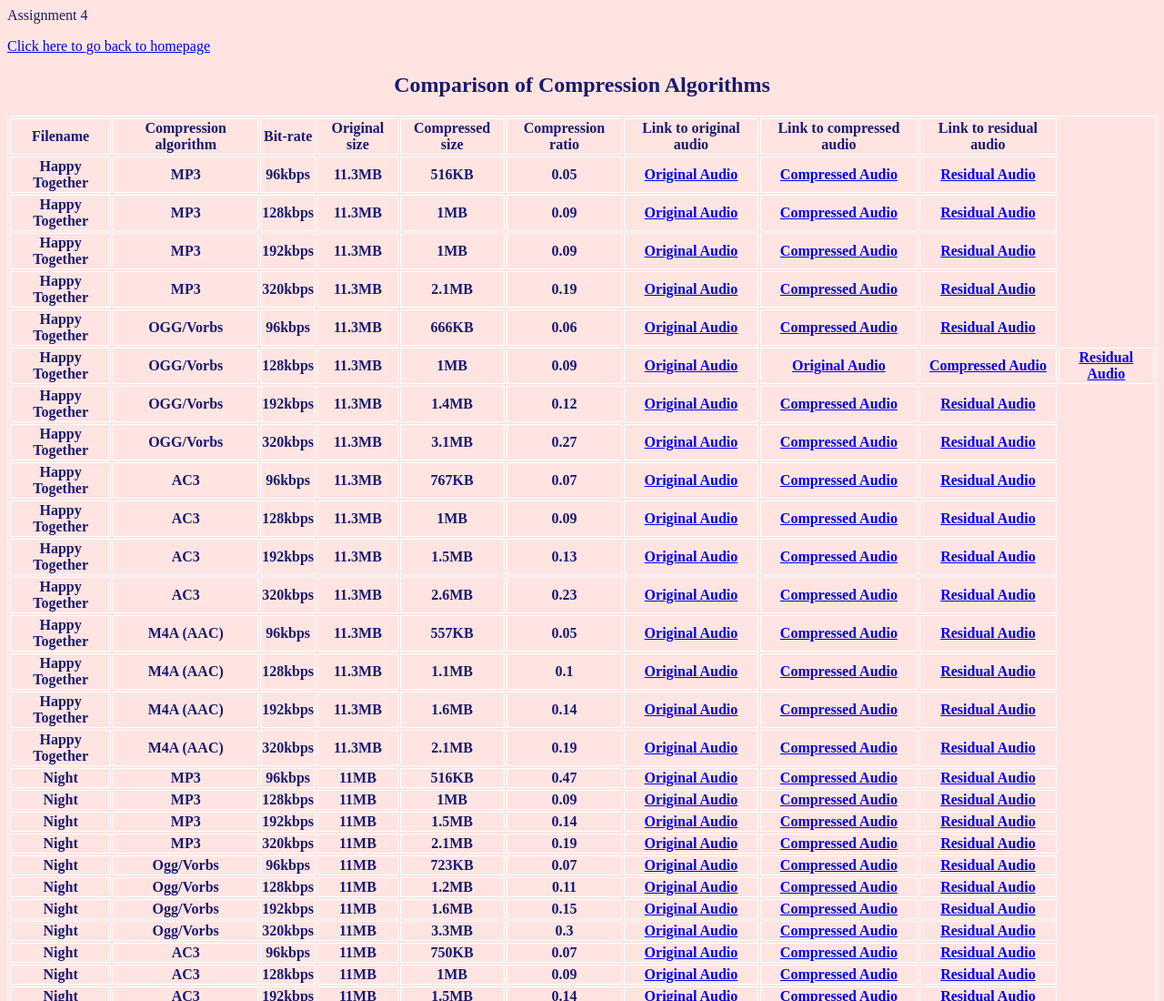
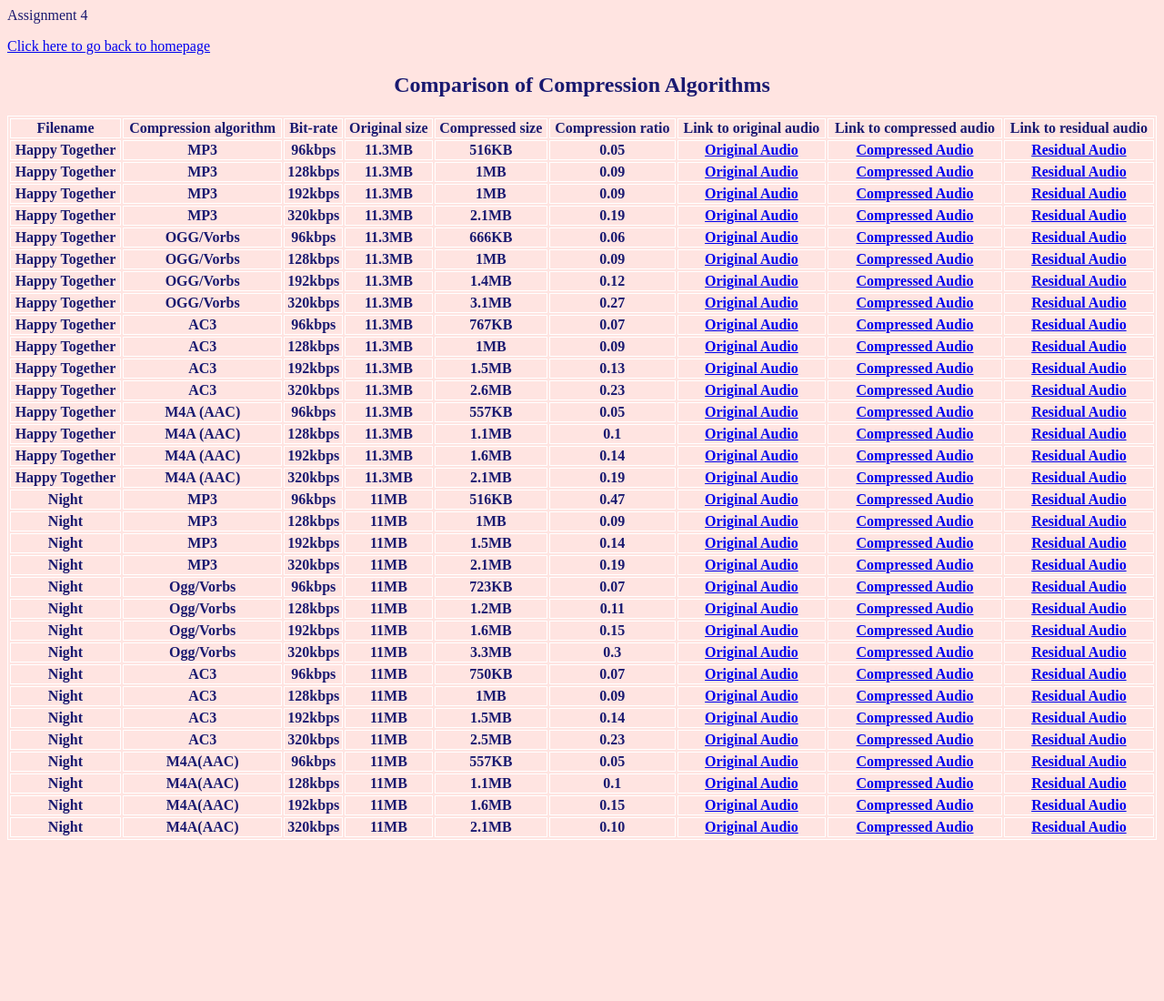
Before and after one commit to mumt301/jxu, a plain HTML site: page audios.html in a window 1280 px wide. Shown: the top 1100 px of the page at 91% size. After the commit the page ends 931 px from the top, so only its background shows below. Drawn offline with Linux system fonts and the light colour scheme.

Commit message:
Update audios.html

```diff
--- a/audios.html
+++ b/audios.html
@@ -118,7 +118,6 @@
             <th>11.3MB</th>
             <th>1MB</th>
             <th>0.09</th>
-            <th><a href="HappyTogether.wav">Original Audio</a></th>
             <th><a href="HappyTogether.wav">Original Audio</a></th>
             <th><a href="1-b-2.ogg">Compressed Audio</a>
             </th>
```
